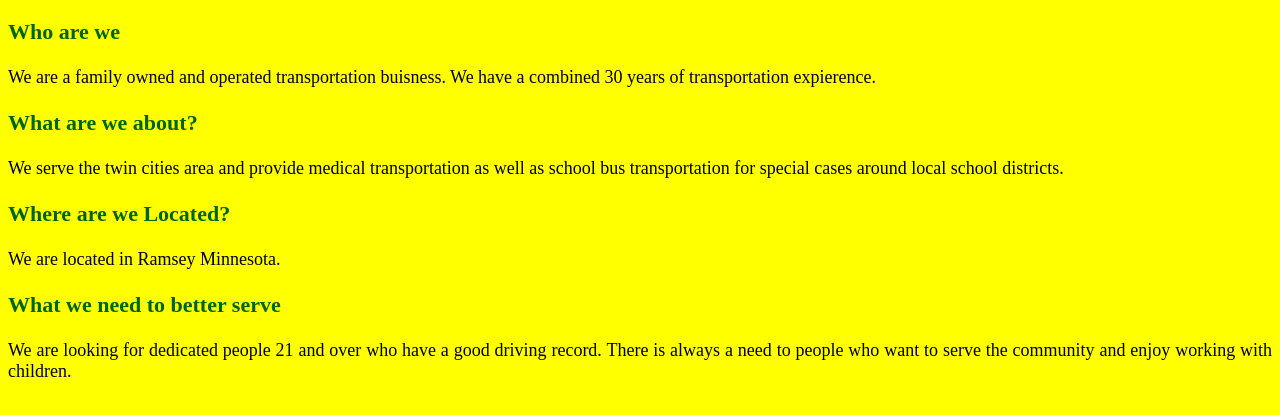
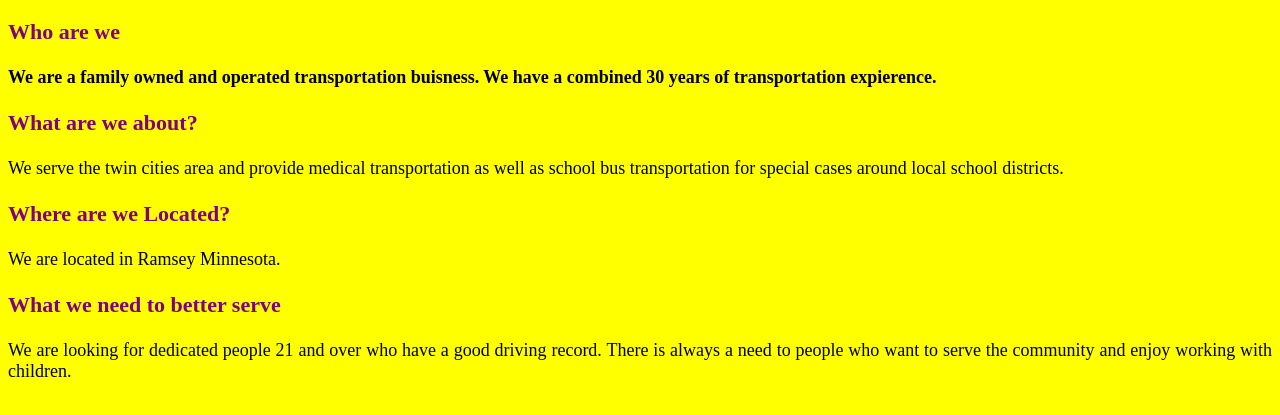
Before and after one commit to cumm0099/Simple-Static-Website, a plain HTML site: page index.html in a window 1280 px wide. Shown: the part 57-472 px from the top of the page. Drawn offline with Linux system fonts and the light colour scheme; files whose address does not match are found by name.

Commit message:
Strong titles

```diff
--- a/index.html
+++ b/index.html
@@ -4,13 +4,13 @@
     <title>R and D Transportation</title>
     <link rel="stylesheet" href="c:\Users\stina\desktop\school\simple-static-website\style.css"/>
   </head>
-<h1>R and D Transportation</h1>
-  <h3>Who are we</h3>
-     <p>We are a family owned and operated transportation buisness. We have a combined 30 years of transportation expierence. </p>
-   <h3>What are we about?</h3>
+<h1><strong>R and D Transportation</strong></h1>
+  <h3><strong>Who are we</h3>
+     <p>We are a family owned and operated transportation buisness. We have a combined 30 years of transportation expierence. </strong></p>
+   <h3><strong>What are we about?</strong></h3>
       <p> We serve the twin cities area and provide medical transportation as well as school bus transportation for special cases around local school districts.</p>
-  <h3>Where are we Located?</h3>
+  <h3><strong>Where are we Located?</strong></h3>
      <p>We are located in Ramsey Minnesota.</p>
-  <h3>What we need to better serve</h3>
+  <h3><strong>What we need to better serve</strong></h3>
     <p>We are looking for dedicated people 21 and over who have a good driving record. There is always a need to people who want to serve the community and enjoy working with children.</p>
 </html>
--- a/style.css
+++ b/style.css
@@ -7,7 +7,7 @@ h1{
   text-align:left
 }
 h3{
-color: darkgreen;
+color: purple;
 font-size: 22px;
 text-align: Left
 }
```
